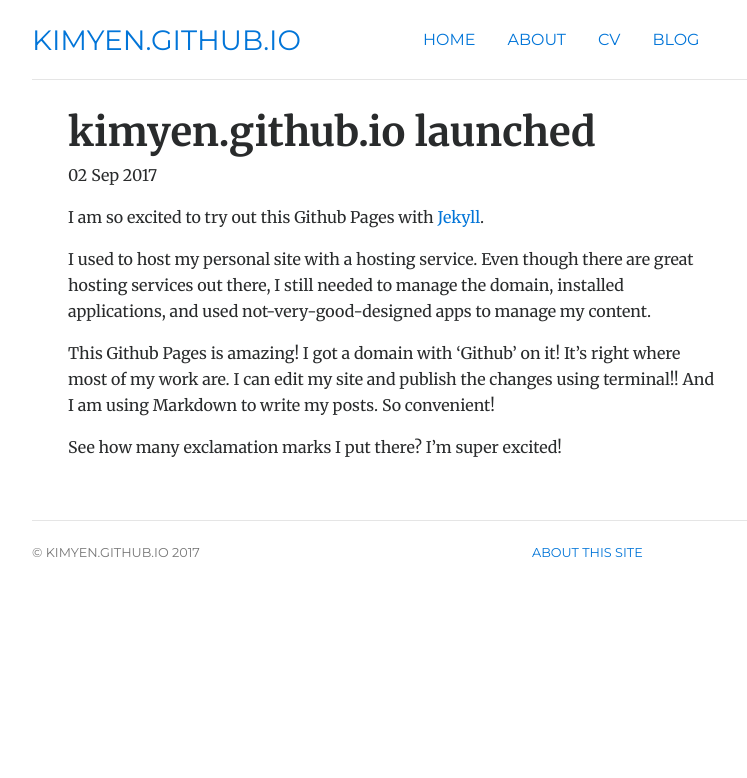
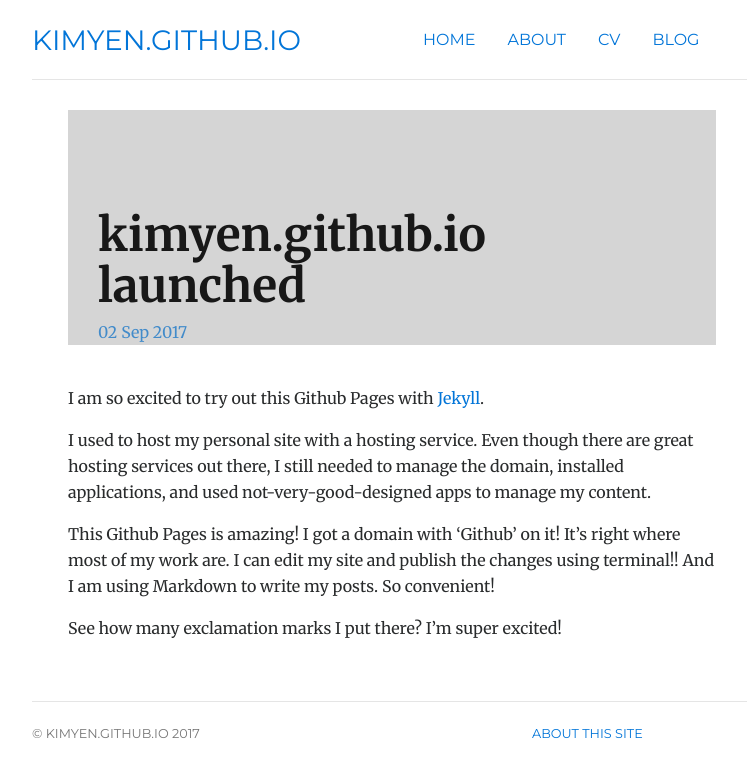
Before and after one commit to kimyen/kimyen.github.io-old, a Jekyll site: the page built from _posts/2017-09-02-site-launched.md, in a window 1280 px wide. Shown: the top 778 px of the page, without its empty margins (248-995 px from the left). Built offline with Jekyll 4.4.1, drawn with Linux system fonts in a browser that asks for light colours.

Commit message:
Update post.html
update title style

```diff
--- a/_layouts/post.html
+++ b/_layouts/post.html
@@ -1,8 +1,10 @@
 ---
 layout: default
 ---
-<h1>{{ page.title }}</h1>
-<p class="meta">{{ page.date | date_to_string }}</p>
+<div class="title">
+  <h1>{{ page.title }}</h1>
+  <p class="meta">{{ page.date | date_to_string }}</p>
+</div>
 
 <div class="post">
   {{ content }}
```
